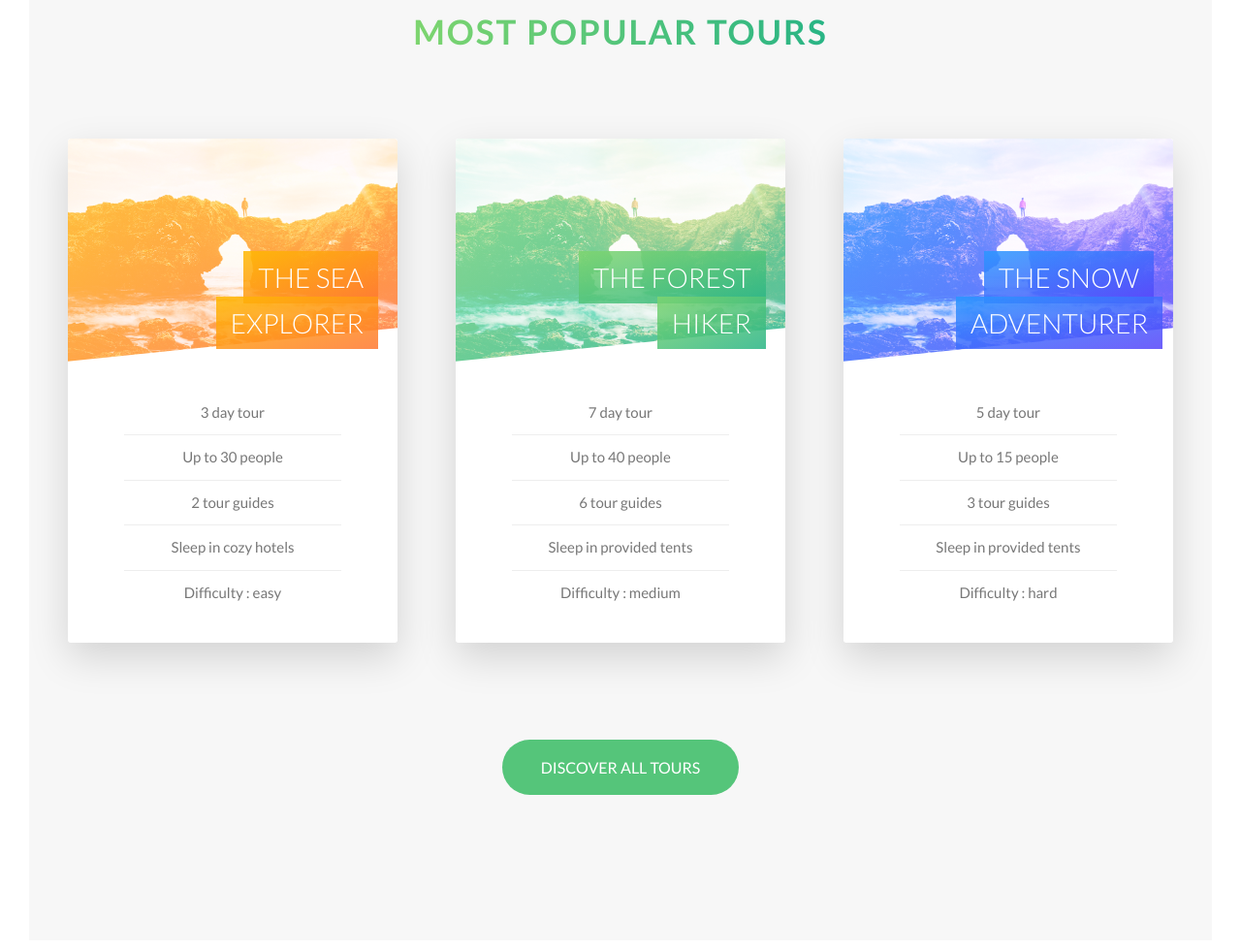
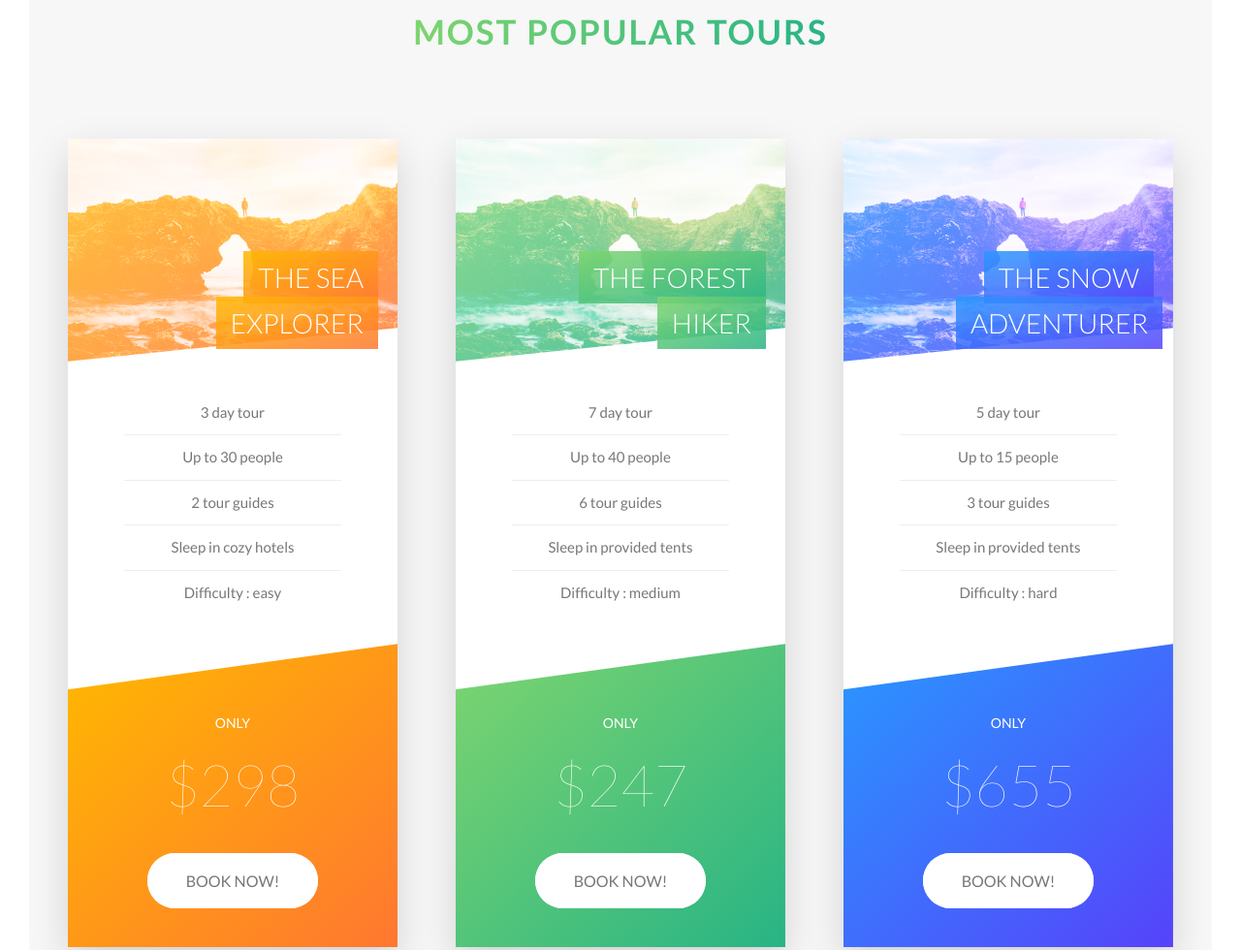
Before and after one commit to Aivirth/Natour, a website: page index.html in a window 1280 px wide. Shown: the part 2470-3450 px from the top of the page at 97% size. Drawn offline with nearby package versions, Linux system fonts and the light colour scheme; files that its build step writes are made by us from their sources; grey boxes are pictures that could not be loaded; files whose address does not match are found by name.

Commit message:
Implemented custom selection and tweaked css queries to cover more cases

```diff
--- a/sass/base/_base.scss
+++ b/sass/base/_base.scss
@@ -40,3 +40,8 @@
     padding: 0;
   }
 }
+
+::selection {
+  background-color: $color-primary;
+  color: $color-white;
+}
--- a/sass/components/_card.scss
+++ b/sass/components/_card.scss
@@ -166,11 +166,13 @@
     font-weight: 100;
   }
 
-  @include respond(tab-port) {
+  //>> Media query to check for the presence of a mouse pointer
+  @media only screen and (max-width: 56.25em), only screen and (hover: none) {
     height: auto;
     background-color: $color-white;
     border-radius: 3px;
     box-shadow: 0 1.5rem 4rem rgba($color-black, 0.15);
+
     &__side {
       height: auto;
       position: relative;
--- a/sass/layout/_headers.scss
+++ b/sass/layout/_headers.scss
@@ -17,8 +17,8 @@
   }
 
   //>> Media query to apple retina screen
-  @media (min-resolution: 192dpi) and (min-width: 36.5em),
-    (-webkit-min-device-pixel-ratio: 2) and (min-width: 36.5em),
+  @media only screen and (min-resolution: 192dpi) and (min-width: 36.5em),
+    only screen and (-webkit-min-device-pixel-ratio: 2) and (min-width: 36.5em),
     (min-width: 125em) {
     background-image: linear-gradient(
         to right bottom,
```
Also changed, not shown: sass/abstracts/_mixins.scss (+13 -14 lines).
